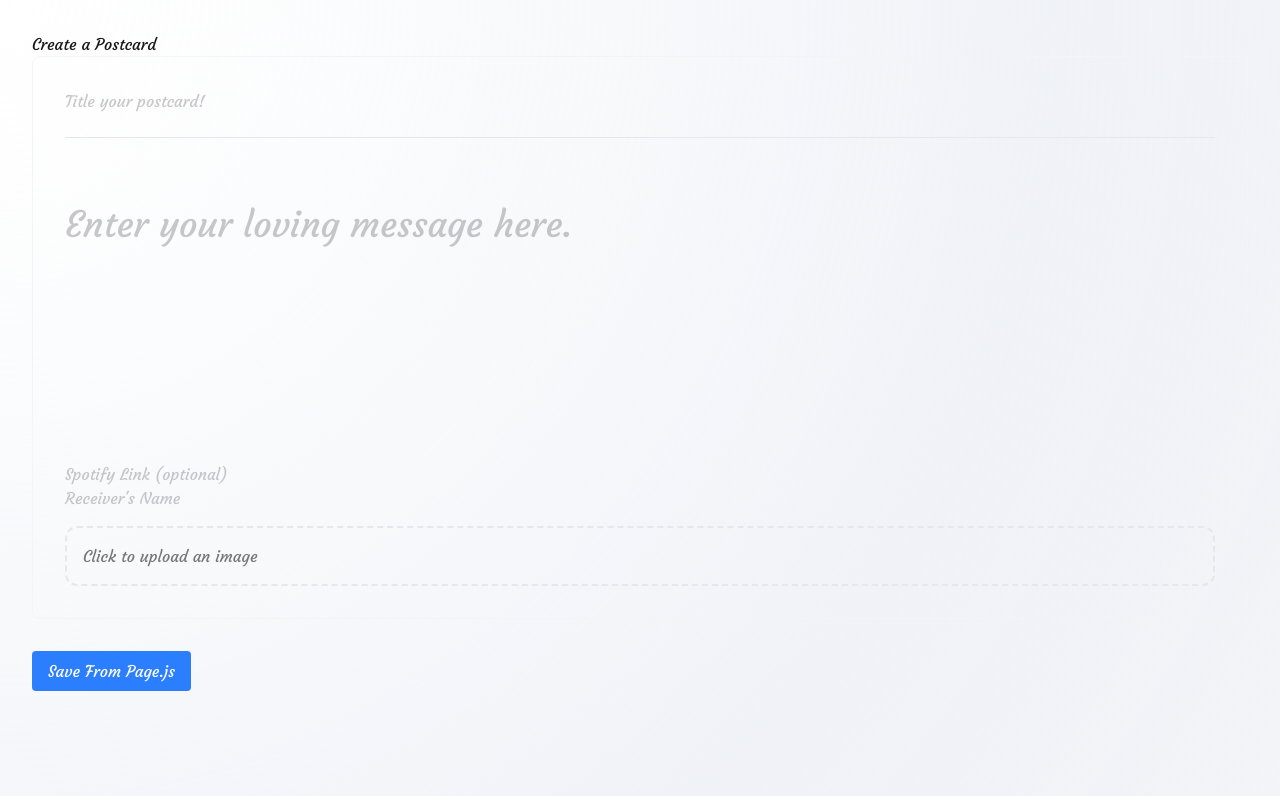
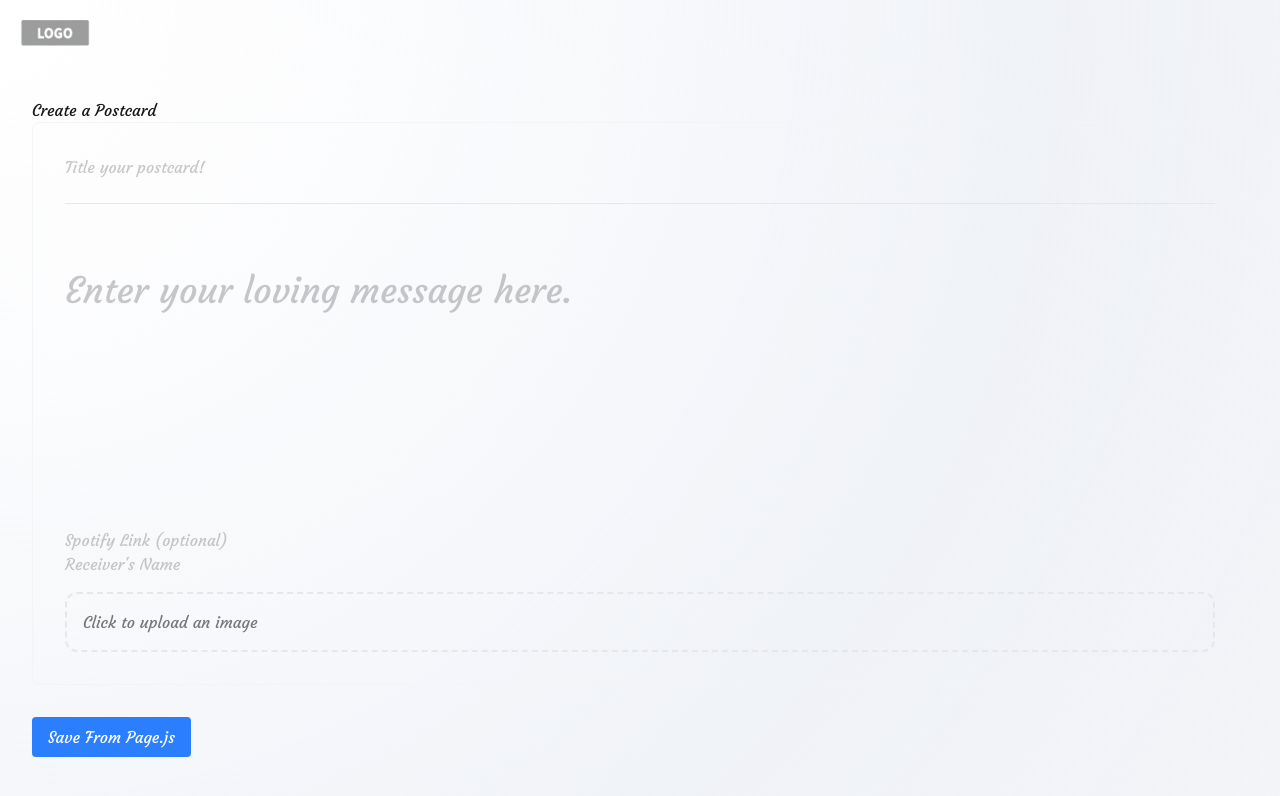
Before and after one commit to teahibiscus/irvinehacks26, a Next.js app: page / in a window 1280 px wide. Shown: the top 796 px of the page. Built offline with nearby package versions, Linux system fonts and the light colour scheme; no server answers.

Commit message:
added logo and commented out code for dynamic text for receiver

```diff
--- a/app/page.js
+++ b/app/page.js
@@ -1,6 +1,7 @@
 "use client";
 import { createPostcard } from "./actions";
 import TextEditor from "./texteditor";
+import Image from "next/image";
 import { useRef } from "react";
 
 export default function Home() {
@@ -15,7 +16,35 @@ export default function Home() {
     createPostcard(content);
   };
   return (
-    <main style={{ padding: "2rem" }}>
+    <div style={{ display: "flex", flexDirection: "column", minHeight: "100vh" }}>
+      {/* Header Bar */}
+      <header
+        style={{
+          display: "flex",
+          justifyContent: "space-between",
+          alignItems: "center",
+          padding: ".5rem .5rem",
+          paddingLeft:"0",
+        }}
+      >
+        {/* Logo on the left */}
+        <div style={{ width: "150px",
+                      height: "50px",
+                      position: "relative",
+                      marginLeft: "-20px"
+                     }}
+        >
+          <Image
+            src="/logo.png"
+            alt="logo"
+            fill
+            style={{ objectFit: "contain" }}
+          />
+        </div>
+      </header>
+
+      {/* Content */}
+      <main style={{ padding: "2rem", flex: 1 }}>
       <h1>Create a Postcard</h1>
 
       <TextEditor ref={editorRef} />
@@ -27,6 +56,7 @@ export default function Home() {
           Save From Page.js
         </button>
       </div>
-    </main>
+      </main>
+    </div>
   );
 }
```
Also changed, not shown: app/postcard/SplineViewer.js (+25 -0 lines), public/logo.png (added).
